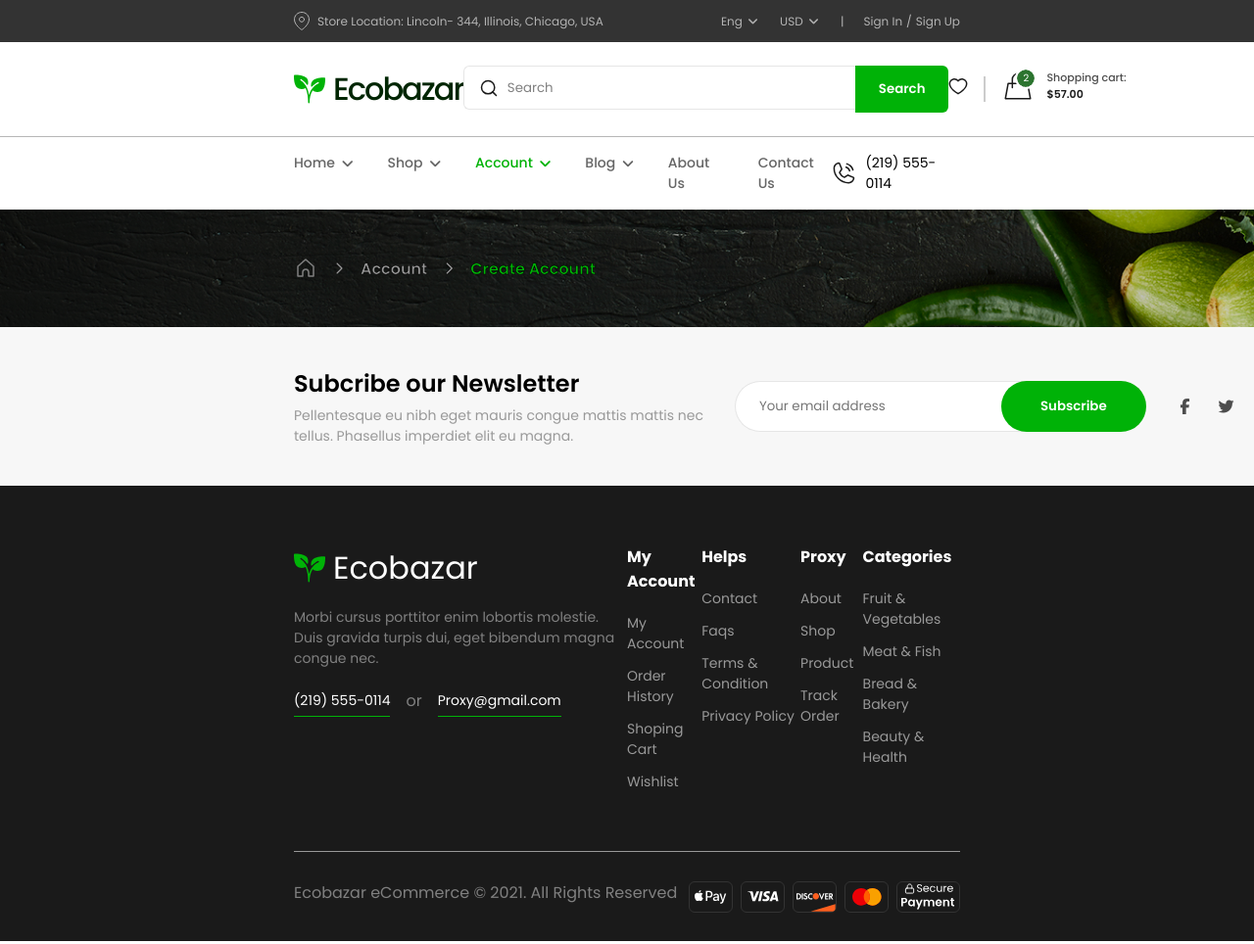
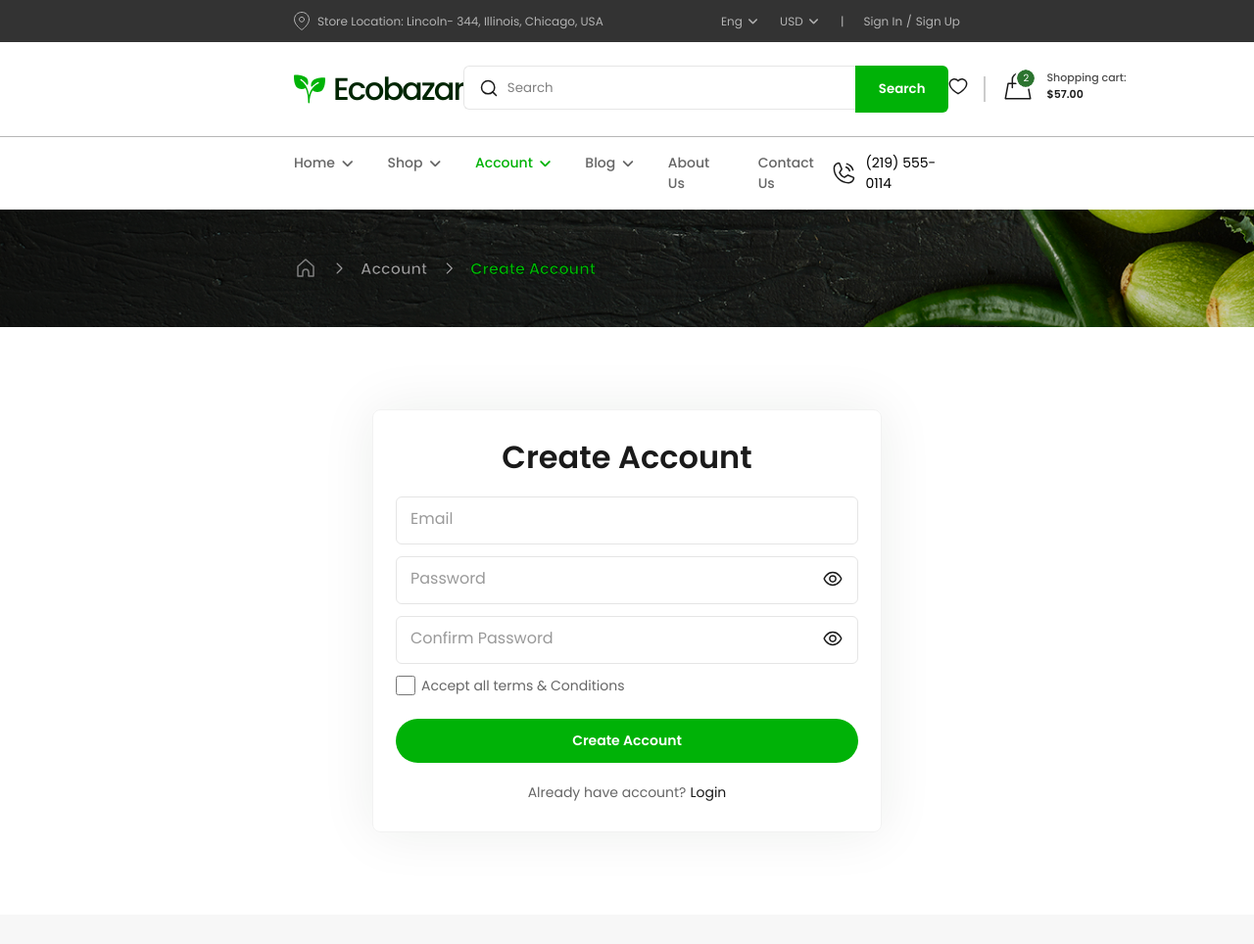
Before and after one commit to Natalia-pilia/Ecobazar, a plain HTML site: page create_account.html in a window 1280 px wide. Shown: the top 964 px of the page at 98% size. Drawn offline with Linux system fonts and the light colour scheme.

Commit message:
create account

```diff
--- a/create_account.html
+++ b/create_account.html
@@ -6,7 +6,7 @@
     <title>Create Account</title>
     <link rel="stylesheet" href="styles/global.css">
     <link rel="stylesheet" href="https://cdnjs.cloudflare.com/ajax/libs/font-awesome/7.3.1/css/all.css" integrity="sha512-x9WwyMYBnlXMNQ6kQ/Lyzu1NqIhLQKL5Oq6xByfXuRj7s9CskyCbLv/1IjqzJmXwFXWr0ov6jBV7Qbc0hh9nHg==" crossorigin="anonymous" referrerpolicy="no-referrer">
-    <link rel="stylesheet" href="create_account.css">
+    <link rel="stylesheet" href="styles/create_account.css">
   </head>
   <body>
     <!-- Start Of the informational line -->
@@ -118,6 +118,22 @@
     </section>
     <!-- End Of The Page Identificator -->
 
+    <!-- Start os Create Account-->
+     <div class="container">
+      <div class="register_box">
+        <h1>Create Account</h1>
+        <div>
+          <input type="email" placeholder="Email">
+          <input type="password" placeholder="Password"> <img class="eye1 "src="./assets/Eye.svg" alt="see">
+          <input type="password" placeholder="Confirm Password"> <img class="eye2" src="./assets/Eye.svg" alt="see">
+          <p><input type="checkbox" required>Accept all terms & Conditions</p>
+        </div>
+        <button type="button">Create Account</button>
+        <p>Already have account?<a href="sign_in.html">Login</a></p>
+      </div>
+     </div>
+    <!-- End os Create Account-->
+
     <!-- Start of the Footer -->
     <section class="footer">
       <div class="newsletter">
--- /dev/null
+++ b/styles/create_account.css
@@ -0,0 +1,109 @@
+.container{
+    width: 100%;
+    height: 600px;
+    display: flex;
+    justify-content: center;
+    align-items: center;
+
+    .register_box{
+        width: 520px;
+        height: 432px;
+        border-radius: 8px;
+        display: flex;
+        justify-content: center;
+        align-items: center;
+        flex-direction: column;
+        gap: 20px;
+        border: 1px solid #F2F2F2;
+        box-shadow: 0 0 56px rgba(0, 38, 3, 0.08);
+
+        h1{
+            font-size: 32px;
+            font-weight: 600;
+            line-height: 120%;
+            color: #1A1A1A;
+        }
+
+        div{
+            display: flex;
+            flex-direction: column;
+            gap: 12px;
+            position: relative;
+
+            input{
+                padding: 16px 14px;
+                width: 472px;
+                height: 49px;
+                border: 1px solid #E5E5E5;
+                border-radius: 6px;
+                position: relative;
+
+                &::placeholder{
+                    color: #999999;
+                    font-size: 16px;
+                    font-weight: 400;
+                    line-height: 130%;
+                }
+            }
+
+            .eye1{
+                width: 20px;
+                height: 20px;
+                position: absolute;
+                bottom: 113px;
+                right: 16px;
+            }
+
+            .eye2{
+                width: 20px;
+                height: 20px;
+                position: absolute;
+                bottom: 52px;
+                right: 16px;
+            }
+
+            p{
+                width: 234px;
+                height: 24px;
+                font-size: 14px;
+                font-weight: 400;
+                line-height: 150%;
+                color: #666666;
+                display: flex;
+
+                & > input{
+                    width: 20px;
+                    height: 20px;
+                    border-radius: 3px;
+                    border: 1px solid #CCCCCC;
+                    margin-right: 6px;
+                }
+            }
+        }
+
+        button{
+            width: 472px;
+            height: 45px;
+            background-color: #00B207;
+            color: white;
+            border-radius: 43px;
+            font-size: 14px;
+            font-weight: 600;
+            line-height: 120%;
+            border: none;
+            outline: none;
+        }
+
+        p{
+            color: #666666;
+            font-size: 14px;
+            font-weight: 400;
+            line-height: 150%;
+
+            a{
+                color: #1A1A1A;
+                padding-left: 4px;
+            }
+        }
+    }
+}
```
